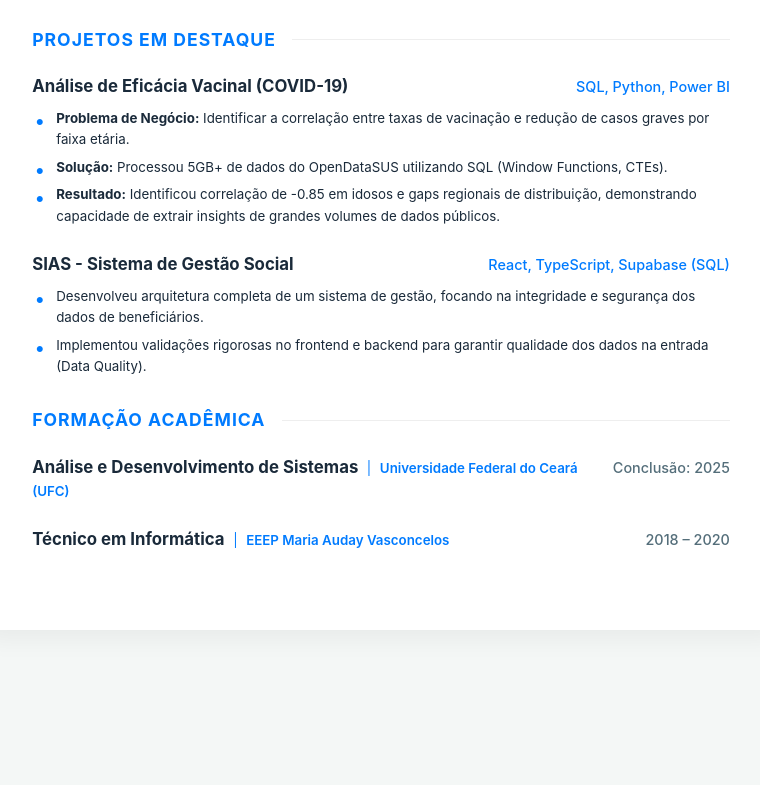
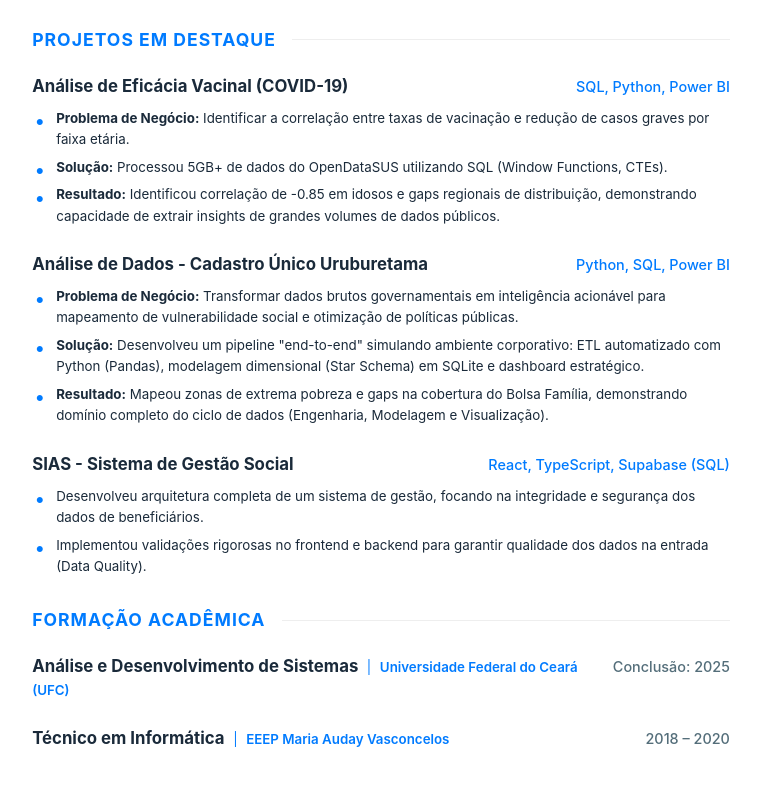
Before and after one commit to joao-luisz/Curriculum-JL, a plain HTML site: page index.html in a window 1280 px wide. Shown: the part 1555-2340 px from the top of the page, without its empty margins (259-1019 px from the left). Before the commit the page ends 2217 px from the top, so only its background shows below. Drawn offline with Linux system fonts and the light colour scheme.

Commit message:
Update index.html

```diff
--- a/index.html
+++ b/index.html
@@ -350,6 +350,17 @@
             </div>
             <div class="entry">
                 <div class="entry-header">
+                    <span class="entry-title">Análise de Dados - Cadastro Único Uruburetama</span>
+                    <span class="entry-date" style="color: var(--accent-color)">Python, SQL, Power BI</span>
+                </div>
+                <ul>
+                    <li><strong>Problema de Negócio:</strong> Transformar dados brutos governamentais em inteligência acionável para mapeamento de vulnerabilidade social e otimização de políticas públicas.</li>
+                    <li><strong>Solução:</strong> Desenvolveu um pipeline "end-to-end" simulando ambiente corporativo: ETL automatizado com Python (Pandas), modelagem dimensional (Star Schema) em SQLite e dashboard estratégico.</li>
+                    <li><strong>Resultado:</strong> Mapeou zonas de extrema pobreza e gaps na cobertura do Bolsa Família, demonstrando domínio completo do ciclo de dados (Engenharia, Modelagem e Visualização).</li>
+                </ul>
+            </div>
+            <div class="entry">
+                <div class="entry-header">
                     <span class="entry-title">SIAS - Sistema de Gestão Social</span>
                     <span class="entry-date" style="color: var(--accent-color)">React, TypeScript, Supabase (SQL)</span>
                 </div>
```
